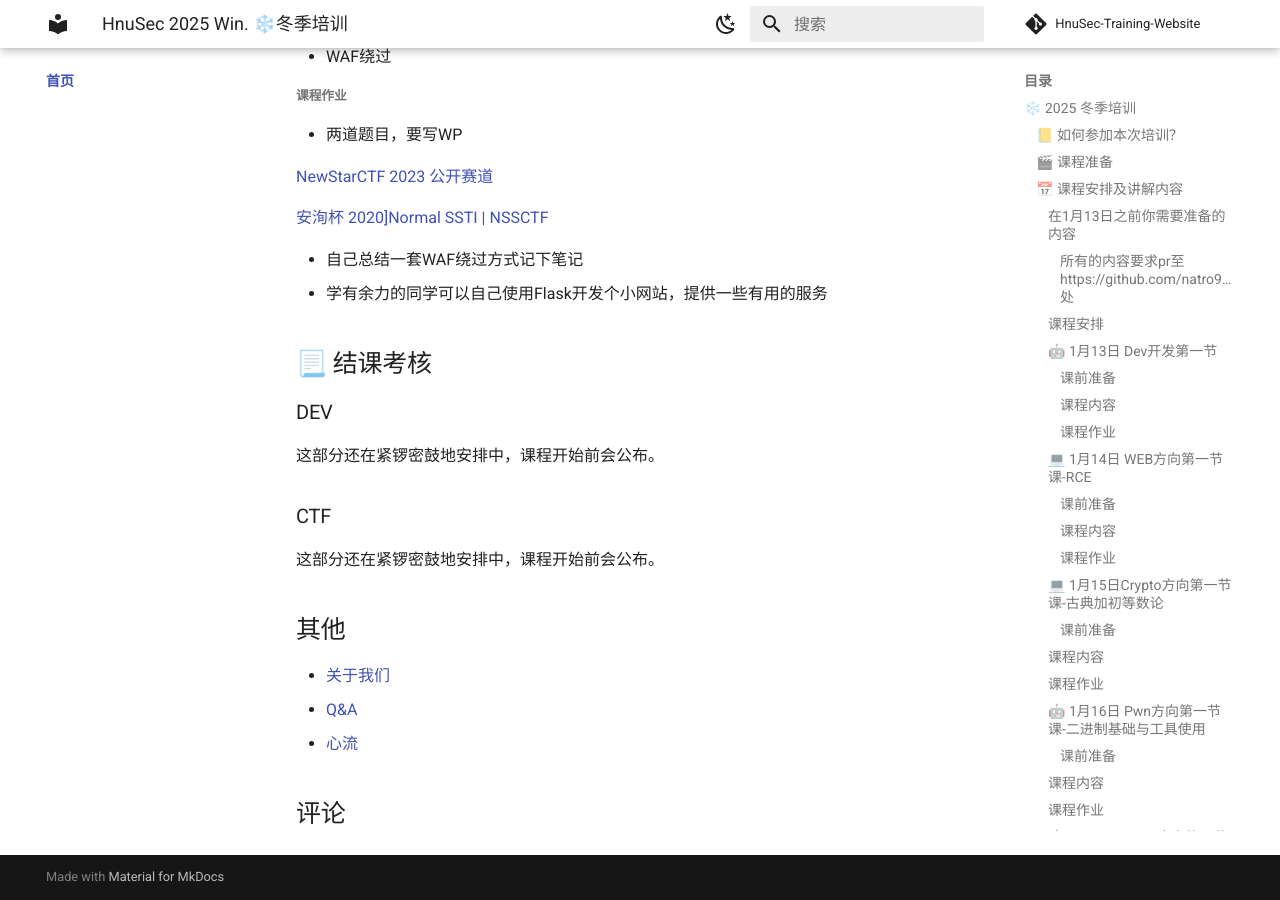
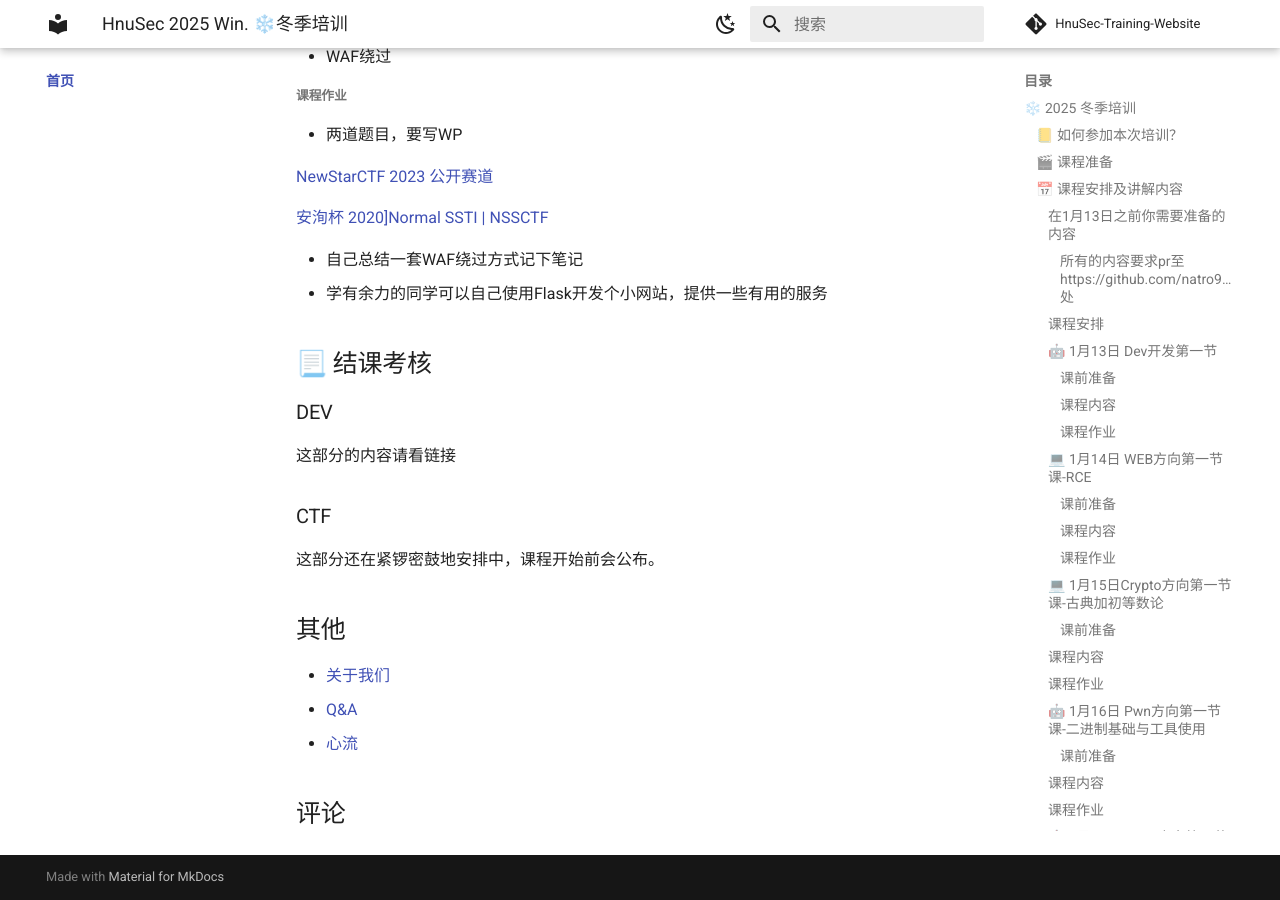
Before and after one commit to natro92/HnuSec-Training-Website, an MkDocs documentation site: the page built from docs/index.md, in a window 1280 px wide and 900 px high, scrolled down 10560 px. Built offline with MkDocs 1.6.1 and Material for MkDocs 9.7.7, drawn with Linux system fonts in a browser that asks for light colours; comment, search, counter and statistics services are not loaded.

Commit message:
Update index.md

```diff
--- a/docs/index.md
+++ b/docs/index.md
@@ -475,7 +475,7 @@ ssh -p 10000 train@localhost
 
 ### DEV
 
-这部分还在紧锣密鼓地安排中，课程开始前会公布。
+这部分的内容请看链接
 
 ### CTF
 
```
